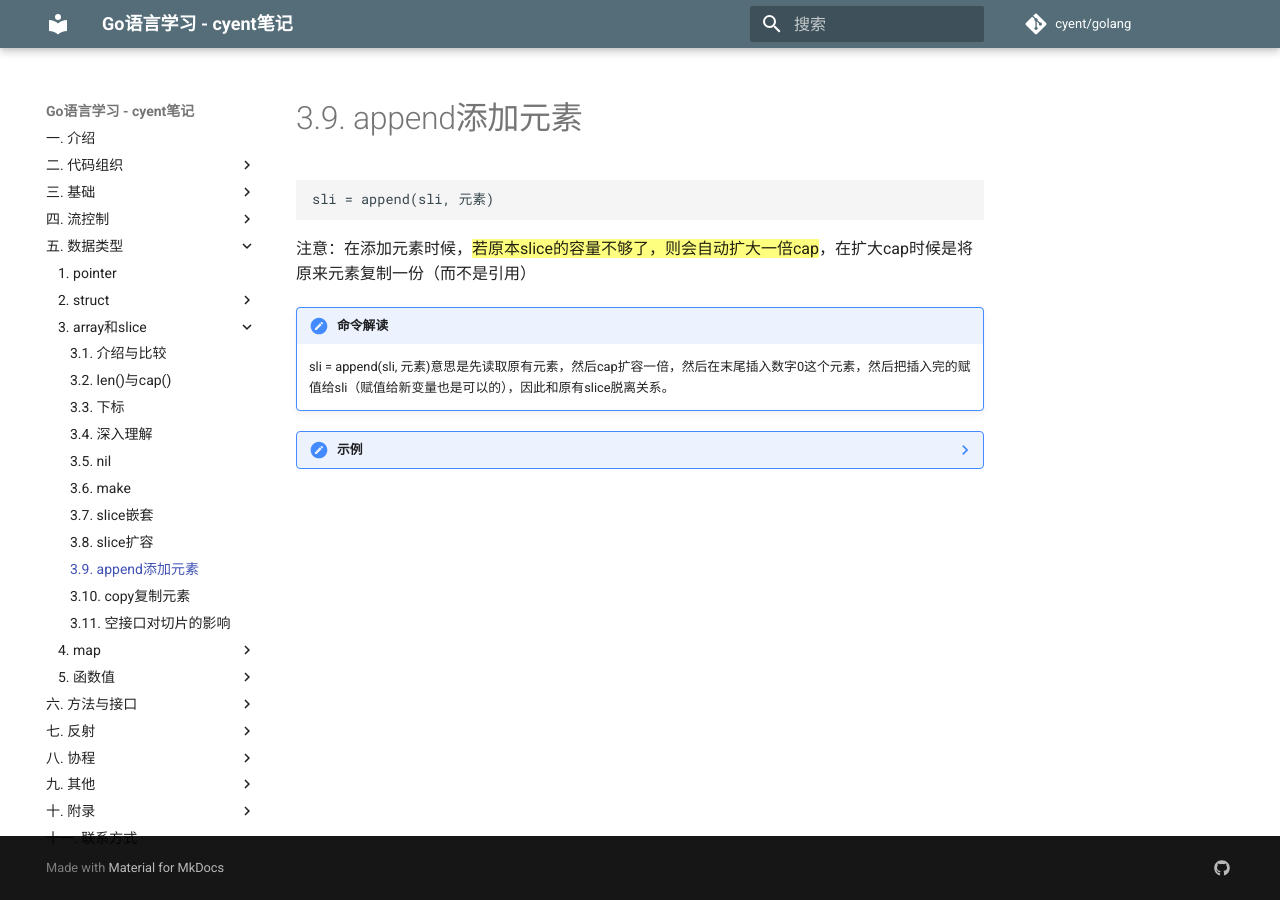
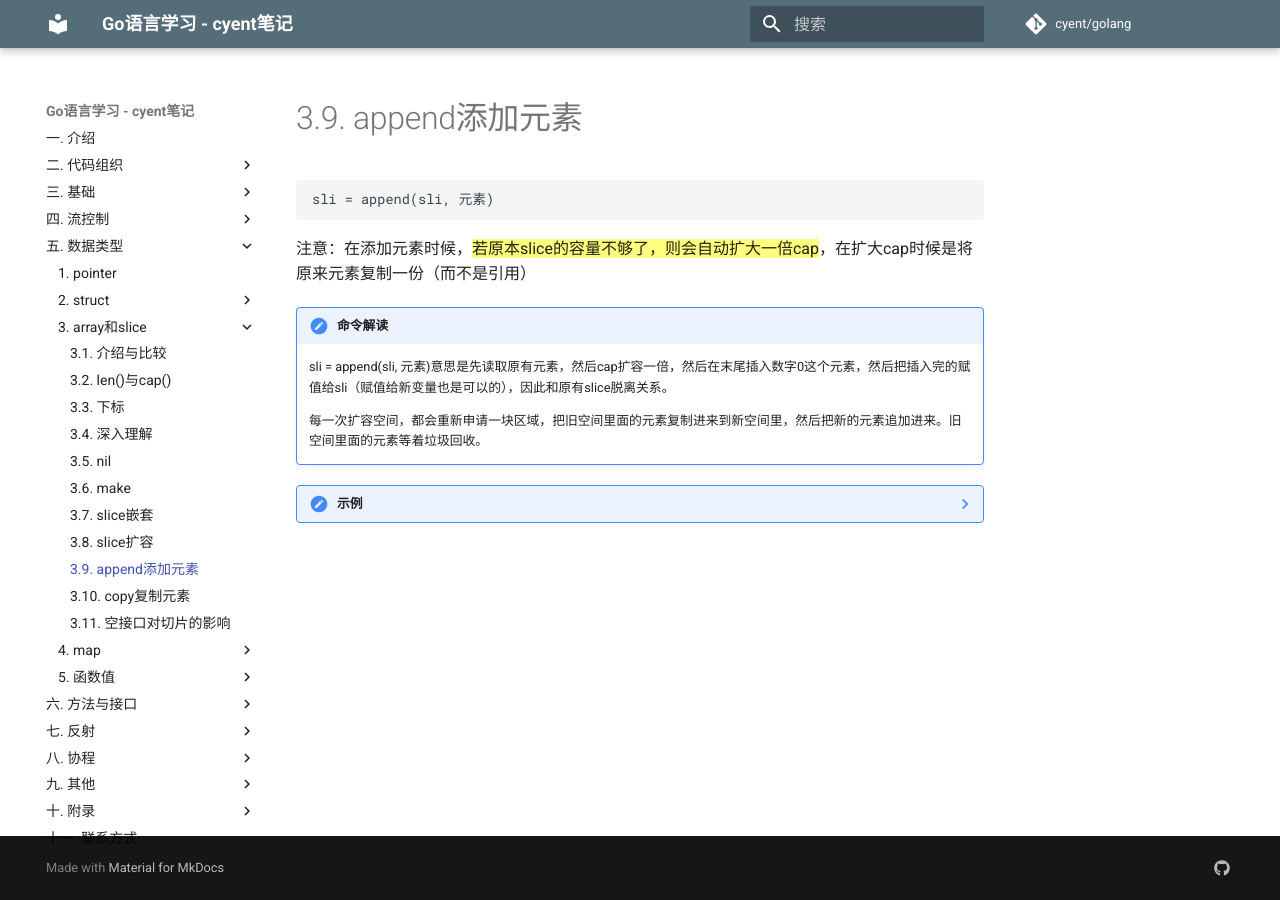
Before and after one commit to yxhsea/golang, an MkDocs documentation site: the page built from docs/datatype/arr_sli_append.md, in a window 1280 px wide. Built offline with MkDocs 1.6.1 and Material for MkDocs 9.7.7, drawn with Linux system fonts in a browser that asks for light colours; comment, search, counter and statistics services are not loaded; old or Windows-style settings are respelled for this version of MkDocs.

Commit message:
2018-03-21

````diff
--- a/docs/datatype/arr_sli_append.md
+++ b/docs/datatype/arr_sli_append.md
@@ -6,6 +6,8 @@ sli = append(sli, 元素)
 
 !!! note "命令解读"
 	sli = append(sli, 元素)意思是先读取原有元素，然后cap扩容一倍，然后在末尾插入数字0这个元素，然后把插入完的赋值给sli（赋值给新变量也是可以的），因此和原有slice脱离关系。
+
+	每一次扩容空间，都会重新申请一块区域，把旧空间里面的元素复制进来到新空间里，然后把新的元素追加进来。旧空间里面的元素等着垃圾回收。
 
 ??? note "示例"
 	```go
````
